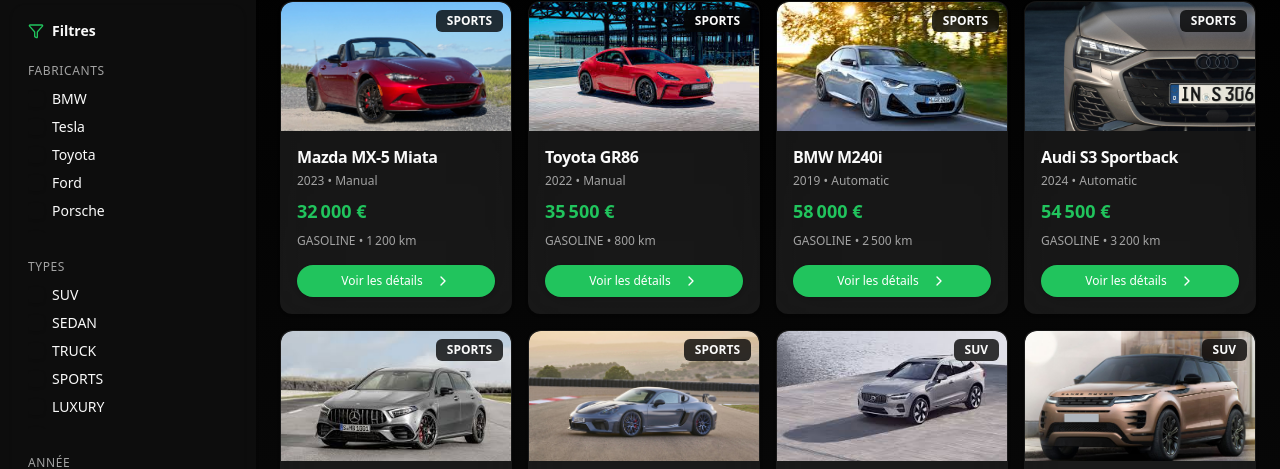
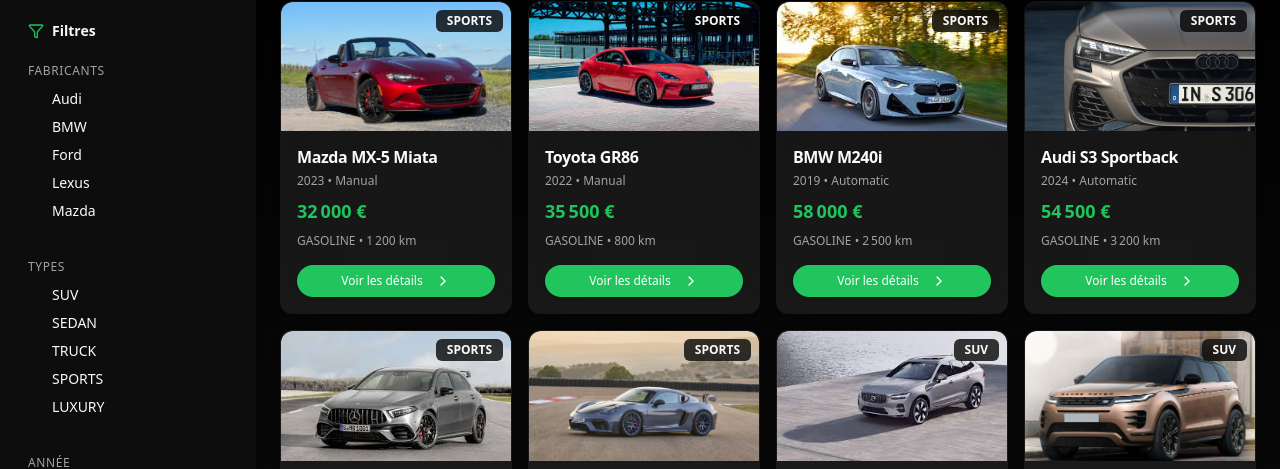
Before and after one commit to maric-urs/infobam-fullstack-Ursulet-Maric, a Next.js app in the folder frontend/: page / in a window 1280 px wide. Shown: the part 135-604 px from the top of the page. Built offline with nearby package versions, Linux system fonts and the light colour scheme.

Commit message:
fix fabricant export manufacturers , scrollbar invisible fix

```diff
--- a/frontend/src/app/globals.css
+++ b/frontend/src/app/globals.css
@@ -61,30 +61,36 @@
 
 * {
   scrollbar-width: thin;
-  scrollbar-color: rgb(0 0 0 / 0.2) transparent;
+  scrollbar-color: rgb(0 0 0 / 0.35) rgb(0 0 0 / 0.08);
 }
 .dark * {
-  scrollbar-color: rgb(255 255 255 / 0.2) transparent;
+  scrollbar-color: rgb(255 255 255 / 0.4) rgb(255 255 255 / 0.1);
 }
 *::-webkit-scrollbar {
   width: 8px;
   height: 8px;
+  z-index: 9999;
 }
 *::-webkit-scrollbar-track {
-  background: transparent;
+  background: rgb(0 0 0 / 0.08);
+  z-index: 9999;
+}
+.dark *::-webkit-scrollbar-track {
+  background: rgb(255 255 255 / 0.1);
 }
 *::-webkit-scrollbar-thumb {
-  background: rgb(0 0 0 / 0.2);
+  background: rgb(0 0 0 / 0.35);
   border-radius: 4px;
+  z-index: 9999;
 }
 *::-webkit-scrollbar-thumb:hover {
-  background: rgb(0 0 0 / 0.3);
+  background: rgb(0 0 0 / 0.5);
 }
 .dark *::-webkit-scrollbar-thumb {
-  background: rgb(255 255 255 / 0.2);
+  background: rgb(255 255 255 / 0.4);
 }
 .dark *::-webkit-scrollbar-thumb:hover {
-  background: rgb(255 255 255 / 0.3);
+  background: rgb(255 255 255 / 0.55);
 }
 
 @layer base {
--- a/frontend/src/components/VehicleFilters.tsx
+++ b/frontend/src/components/VehicleFilters.tsx
@@ -7,8 +7,8 @@
 import { Label } from "@/components/ui/label";
 import { Filter, X } from "lucide-react";
 import FilterCheckboxGroup from "@/components/FilterCheckboxGroup";
+import { MANUFACTURERS } from "@/data/vehicles";
 
-const MANUFACTURERS = ["BMW", "Tesla", "Toyota", "Ford", "Porsche", "Mercedes-Benz", "Honda", "Chevrolet"];
 const TYPES = Object.values(VehicleType);
 const LABEL_CLASS = "text-xs font-medium text-muted-foreground uppercase tracking-wider";
 const INPUT_CLASS = "bg-background rounded-lg h-9 border-0 shadow-subtle";
--- a/frontend/src/components/ui/scroll-area.tsx
+++ b/frontend/src/components/ui/scroll-area.tsx
@@ -31,7 +31,7 @@
     ref={ref}
     orientation={orientation}
     className={cn(
-      "flex touch-none select-none transition-colors",
+      "flex touch-none select-none transition-colors z-[9999]",
       orientation === "vertical" &&
         "h-full w-2.5 border-l border-l-transparent p-[1px]",
       orientation === "horizontal" &&
@@ -40,7 +40,7 @@
     )}
     {...props}
   >
-    <ScrollAreaPrimitive.ScrollAreaThumb className="relative flex-1 rounded-full bg-border" />
+    <ScrollAreaPrimitive.ScrollAreaThumb className="relative flex-1 rounded-full bg-black/35 dark:bg-white/40 hover:bg-black/50 dark:hover:bg-white/55 z-[9999]" />
   </ScrollAreaPrimitive.ScrollAreaScrollbar>
 ))
 ScrollBar.displayName = ScrollAreaPrimitive.ScrollAreaScrollbar.displayName
--- a/frontend/src/data/vehicles.ts
+++ b/frontend/src/data/vehicles.ts
@@ -336,5 +336,6 @@
         createdAt: new Date("2024-02-12"),
         updatedAt: new Date("2024-02-12"),
       },
+];
 
-]
+export const MANUFACTURERS = [...new Set(mockVehicles.map((v) => v.manufacturer))].sort();
```
